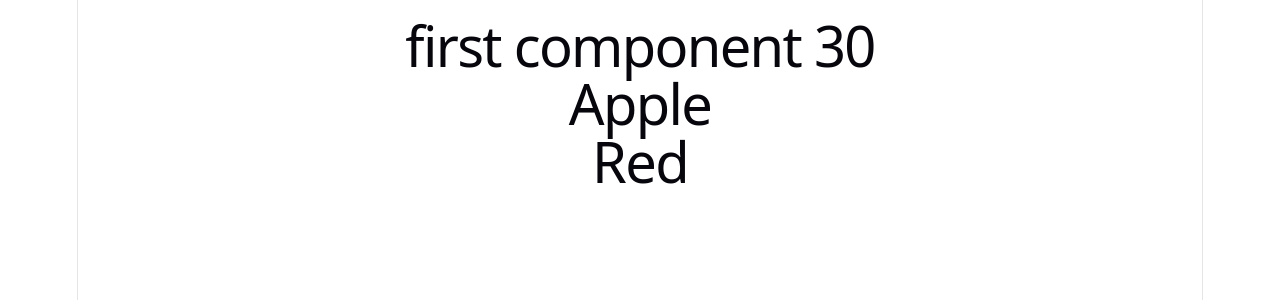
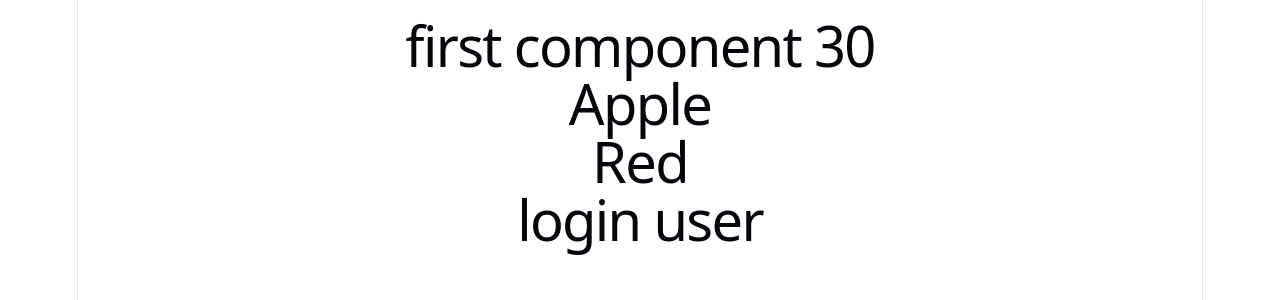
Before and after one commit to codewithnill/reactjs_19_by_code_step_by_step, a React (Vite) app in the folder main/react-blog/: page / in a window 1280 px wide. Shown: the top 300 px of the page. Built offline with nearby package versions, Linux system fonts and the light colour scheme.

Commit message:
export and import.

```diff
--- a/main/react-blog/src/App.jsx
+++ b/main/react-blog/src/App.jsx
@@ -1,3 +1,5 @@
+import Login from './user_component';
+
 function App() {
   alert(sum());
   return (
@@ -5,6 +7,7 @@ function App() {
       <h1>first component {sum()}</h1>
       <Fruit></Fruit>
       <Colors/>
+      <Login/>
     </div>
 
   );
--- /dev/null
+++ b/main/react-blog/src/user_component.jsx
@@ -0,0 +1,9 @@
+function Login() {
+  return(
+    <div>
+        <h1>login user</h1>
+    </div>
+  )
+}
+
+export default Login;
```
